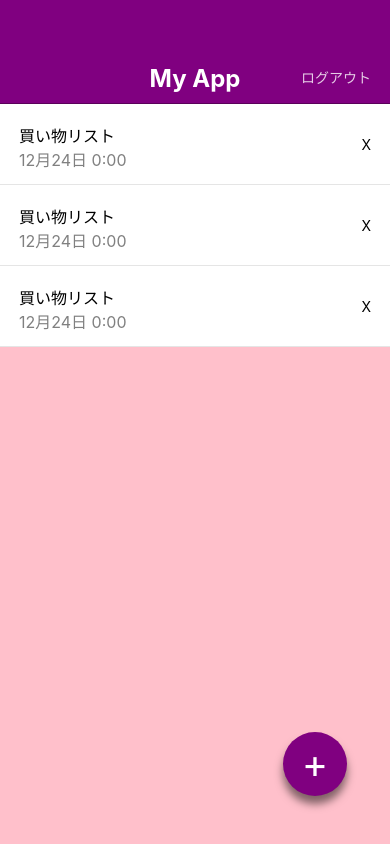
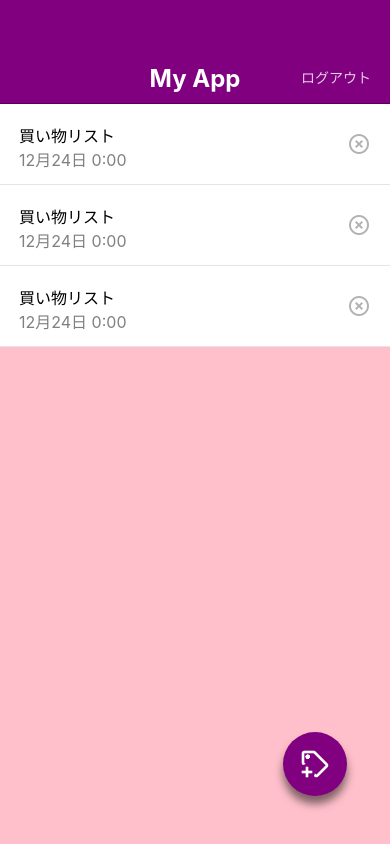
Before and after one commit to HamazakiHisanori/MyApp, a React Native app: screen / in a window 390 px wide. Built offline with nearby package versions, Linux system fonts and the light colour scheme.

Commit message:
アイコンの追加

```diff
--- a/package.json
+++ b/package.json
@@ -8,6 +8,7 @@
     "eject": "expo eject"
   },
   "dependencies": {
+    "@expo/vector-icons": "^12.0.5",
     "expo": "~41.0.1",
     "expo-linear-gradient": "~9.1.0",
     "expo-status-bar": "~1.0.4",
--- a/src/components/CircleButton.jsx
+++ b/src/components/CircleButton.jsx
@@ -1,19 +1,20 @@
 import React from 'react';
-import { View, Text, StyleSheet } from 'react-native';
+import { View, StyleSheet } from 'react-native';
 import { string, shape } from 'prop-types';
+import { MaterialCommunityIcons } from '@expo/vector-icons';
 
 export default function CircleButton(props) {
-  const { children, style } = props;
+  const { style, name } = props;
   return (
     <View style={[styles.circleButton, style]}>
-      <Text style={styles.circleButtonText}>{children}</Text>
+      <MaterialCommunityIcons name={name} size={32} color="white" />
     </View>
   );
 }
 
 CircleButton.propTypes = {
-  children: string.isRequired,
   style: shape(),
+  name: string.isRequired,
 };
 
 CircleButton.defaultProps = {
--- a/src/components/MemoList.jsx
+++ b/src/components/MemoList.jsx
@@ -1,5 +1,6 @@
 import React from 'react';
 import { View, Text, StyleSheet } from 'react-native';
+import { MaterialCommunityIcons } from '@expo/vector-icons';
 
 export default function MemoList() {
   return (
@@ -11,7 +12,7 @@ export default function MemoList() {
           <Text style={styles.memoListItemDate}>12月24日 0:00</Text>
         </View>
         <View>
-          <Text>X</Text>
+          <MaterialCommunityIcons name="close-circle-outline" size={24} color="rgba(0, 0, 0, 0.3)" />
         </View>
       </View>
 
@@ -21,7 +22,7 @@ export default function MemoList() {
           <Text style={styles.memoListItemDate}>12月24日 0:00</Text>
         </View>
         <View>
-          <Text>X</Text>
+          <MaterialCommunityIcons name="close-circle-outline" size={24} color="rgba(0, 0, 0, 0.3)" />
         </View>
       </View>
 
@@ -31,7 +32,7 @@ export default function MemoList() {
           <Text style={styles.memoListItemDate}>12月24日 0:00</Text>
         </View>
         <View>
-          <Text>X</Text>
+          <MaterialCommunityIcons name="close-circle-outline" size={24} color="rgba(0, 0, 0, 0.3)" />
         </View>
       </View>
 
--- a/src/screens/MemoDetailScreen.jsx
+++ b/src/screens/MemoDetailScreen.jsx
@@ -21,7 +21,7 @@ export default function MemoDetailScreen() {
         <Text style={styles.memoText}>買い物メモ</Text>
       </ScrollView>
 
-      <CircleButton style={{ top: 160, bottom: 'auto' }}>+</CircleButton>
+      <CircleButton style={{ top: 160, bottom: 'auto' }} name="auto-fix" />
 
     </View>
   );
--- a/src/screens/MemoListScreen.jsx
+++ b/src/screens/MemoListScreen.jsx
@@ -13,7 +13,7 @@ export default function MemoListScreen() {
 
       <MemoList />
 
-      <CircleButton>+</CircleButton>
+      <CircleButton name="tag-plus-outline" />
 
     </View>
 
```
Also changed, not shown: 2 other files (tests, documents, lock files or other folders).
